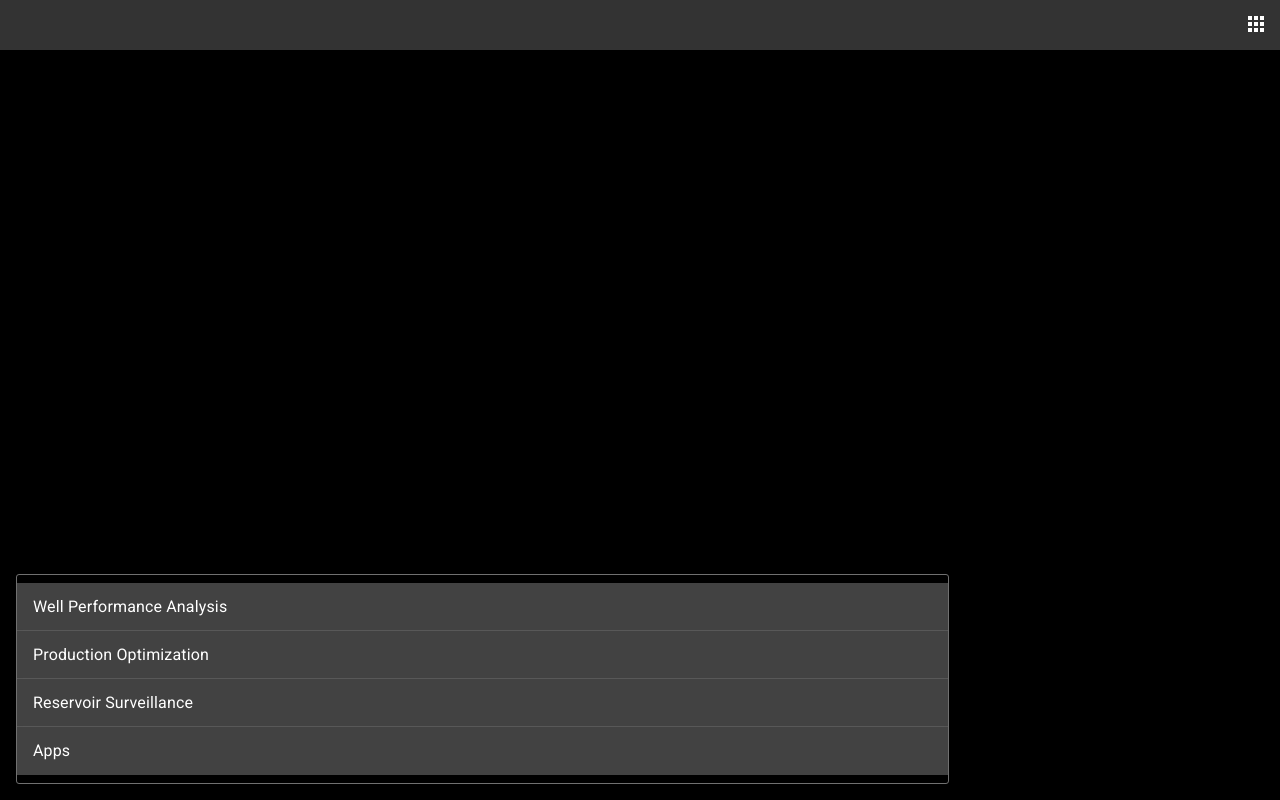
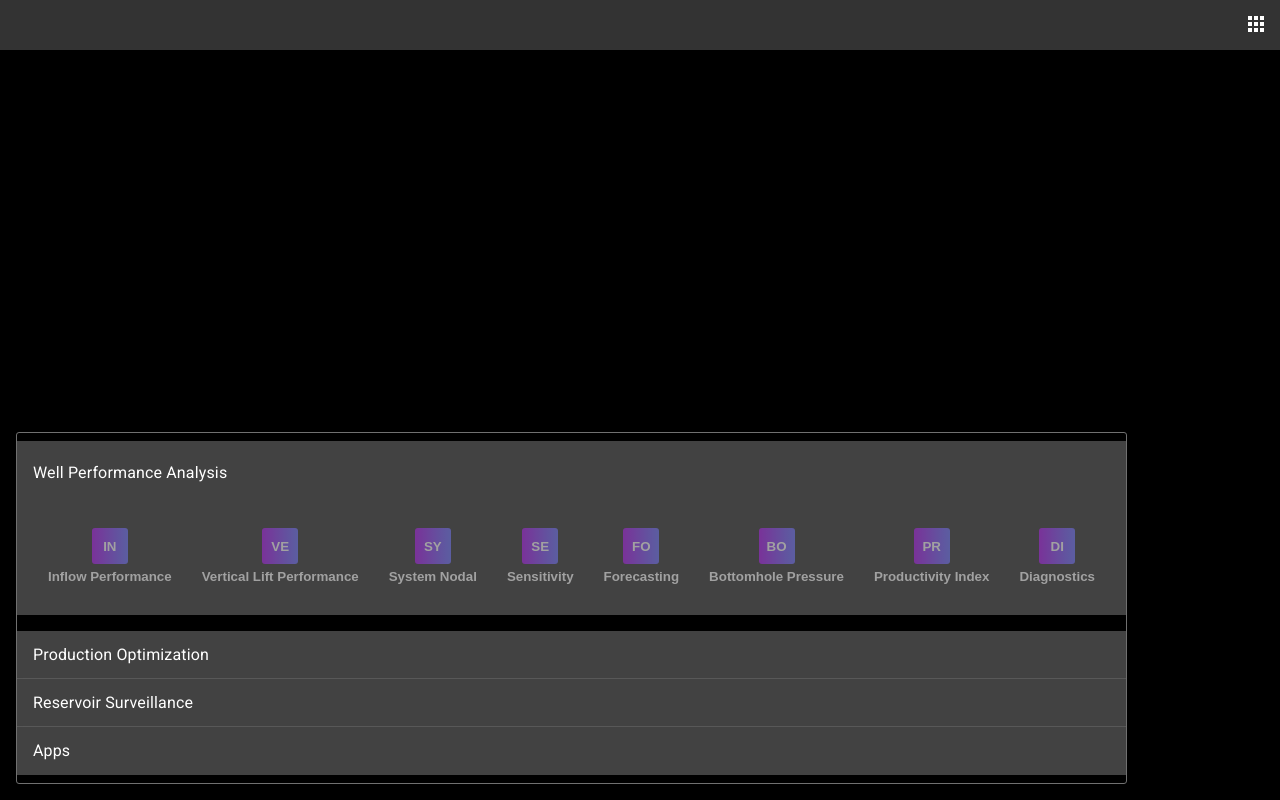
Before and after one commit to fadehelix/playground-dark-material, a React (Create React App) app: page / in a window 1280 px wide. Built offline with nearby package versions, Linux system fonts and the light colour scheme.

Commit message:
Add AppMenuButton

```diff
--- a/src/components/AppMenu/AppMenu.jsx
+++ b/src/components/AppMenu/AppMenu.jsx
@@ -32,7 +32,7 @@ const StyledMenu = withStyles({
 
 function AppMenu({ anchorElement }) {
   const [anchorEl, setAnchorEl] = useState(true);
-  const [expandedGroup, setExpandedGroup] = useState('panel1');
+  const [expandedGroup, setExpandedGroup] = useState('group-0');
   const [groups, setGroups] = useState(null);
 
   useEffect(() => {
--- /dev/null
+++ b/src/components/AppMenu/Button.jsx
@@ -0,0 +1,66 @@
+import React from 'react';
+import PropTypes from 'prop-types';
+import { makeStyles } from '@material-ui/core/styles';
+import ButtonBase from '@material-ui/core/ButtonBase';
+
+const useStyles = makeStyles((theme) => ({
+  root: {
+    display: 'flex',
+    flexFlow: 'column',
+    justifyContent: 'flex-start',
+    padding: '15px',
+    opacity: '.5',
+    fontWeight: 'bold',
+  },
+  customRoot: {
+    '&:hover': {
+      background: 'rgba(230, 230, 230, .04)',
+      opacity: 1,
+    },
+    '&:focus': {
+      background: 'rgba(230, 230, 230, .04)',
+      opacity: 1,
+    },
+  },
+}));
+
+Button.propTypes = {
+  value: PropTypes.string.isRequired,
+  variant: PropTypes.oneOf(['outlined', 'contained']),
+};
+Button.defaultProps = {
+  variant: 'contained',
+};
+
+function Button({ value, variant }) {
+  const classes = useStyles();
+  return (
+    <ButtonBase
+      classes={{
+        root: classes.root,
+      }}
+      className={classes.customRoot}
+    >
+      <div
+        style={{
+          alignItems: 'center',
+          background:
+            'linear-gradient(90deg, #b224ef 0.16%, #a830f1 13.44%, #8364fb 71.33%, #7579ff 99.68%)',
+          borderRadius: '3px',
+          display: 'flex',
+          fontWeight: '18px',
+          height: '36px',
+          justifyContent: 'center',
+          marginBottom: '5px',
+          textTransform: 'uppercase',
+          width: '36px',
+        }}
+      >
+        {value.slice(0, 2)}
+      </div>
+      {value}
+    </ButtonBase>
+  );
+}
+
+export default Button;
--- a/src/components/AppMenu/Group.jsx
+++ b/src/components/AppMenu/Group.jsx
@@ -5,6 +5,8 @@ import Accordion from '@material-ui/core/Accordion';
 import AccordionSummary from '@material-ui/core/AccordionSummary';
 import AccordionDetails from '@material-ui/core/AccordionDetails';
 import Typography from '@material-ui/core/Typography';
+
+import { AppMenuButton } from 'components';
 
 Group.propTypes = {
   sectionId: PropTypes.string,
@@ -24,7 +26,10 @@ function Group({ expandHandler, sectionId, expandedSectionId, title, pages }) {
         <Typography>{title}</Typography>
       </AccordionSummary>
       <AccordionDetails>
-        {!!pages && pages.map((page) => <button>{page.displayText}</button>)}
+        {!!pages &&
+          pages.map((page) => (
+            <AppMenuButton value={page.displayText}></AppMenuButton>
+          ))}
       </AccordionDetails>
     </Accordion>
   );
--- a/src/components/index.js
+++ b/src/components/index.js
@@ -1,2 +1,3 @@
 export { default as AppMenu } from './AppMenu/AppMenu';
 export { default as AppMenuGroup } from './AppMenu/Group';
+export { default as AppMenuButton } from './AppMenu/Button';
```
